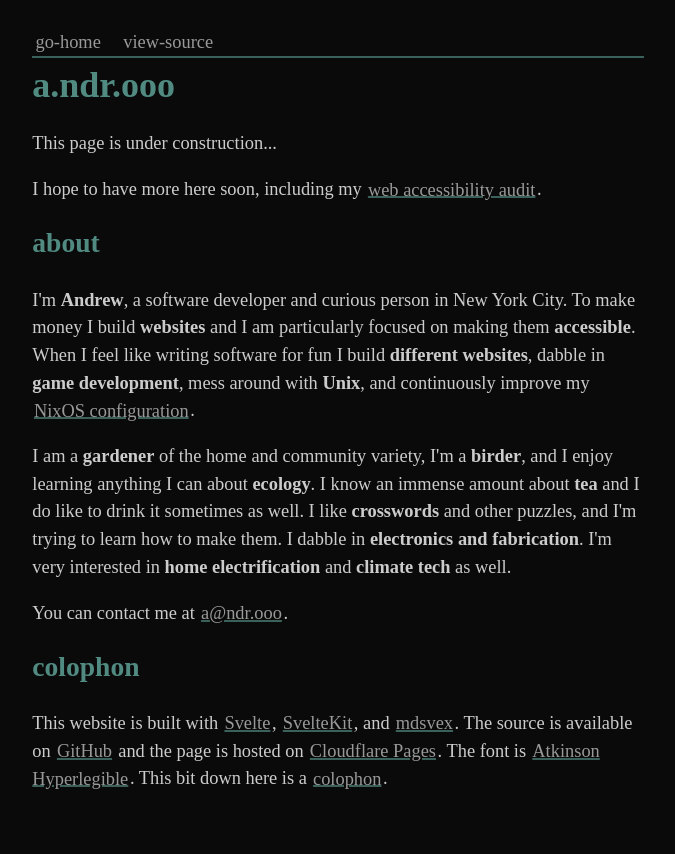
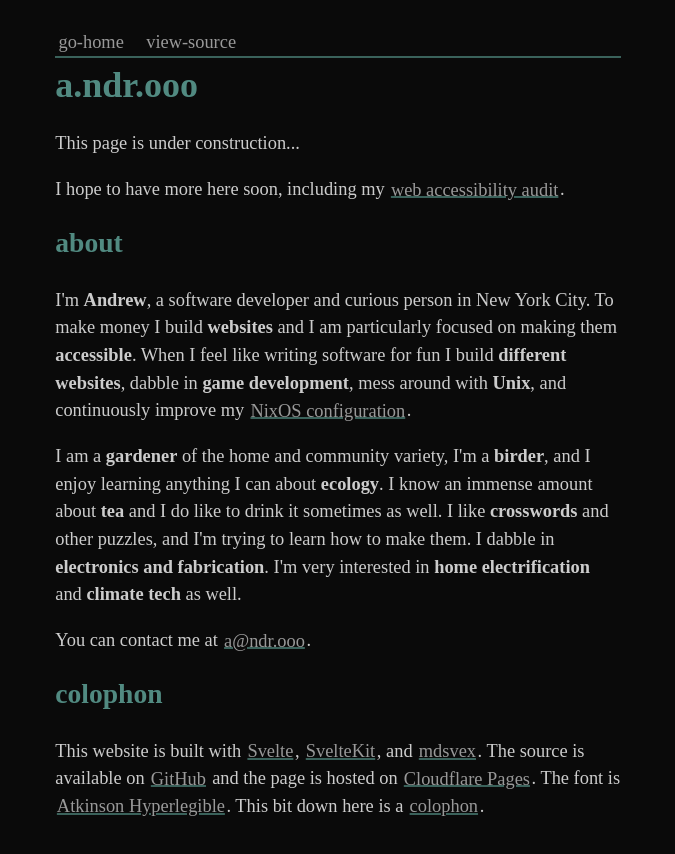
Before and after one commit to ndrooo/a.ndr.ooo, a SvelteKit app: page / in a window 1280 px wide. Shown: the top 854 px of the page, without its empty margins (302-977 px from the left). Built offline with nearby package versions, Linux system fonts and the light colour scheme; a web font is replaced by a local one.

Commit message:
Better padding and horizontal layout

```diff
--- a/src/routes/+layout.svelte
+++ b/src/routes/+layout.svelte
@@ -15,7 +15,8 @@
 <style>
 	.content {
 		margin-inline: auto;
-		max-inline-size: 80ch;
-		padding: var(--s1) var(--s3);
+		max-inline-size: 75ch;
+		padding-block: var(--s1);
+		padding-inline: clamp(var(--s0), 5vw, var(--s3));
 	}
 </style>
```
